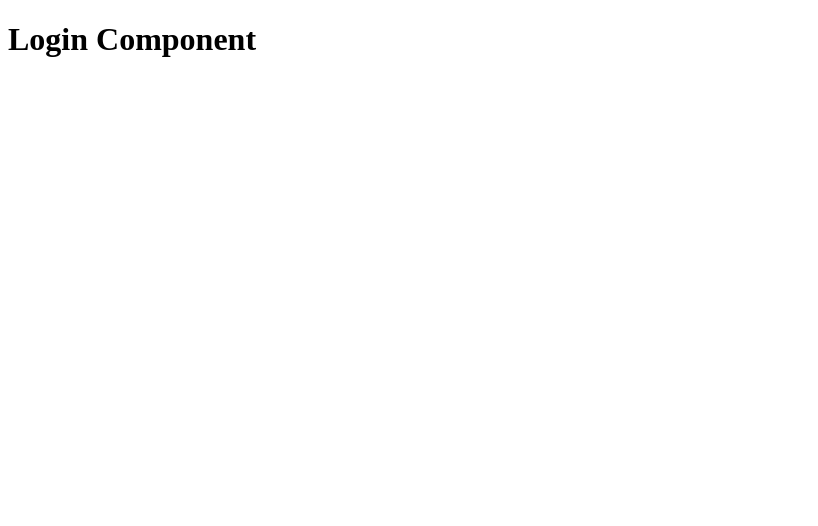
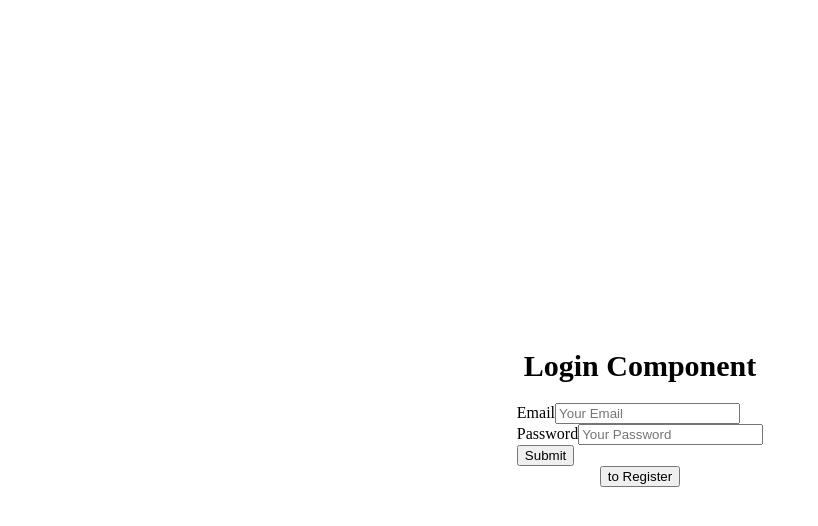
Before and after one commit to arslonbekXX/pdp-g-4, a React (Create React App) app: page /login in a window 1280 px wide. Shown: the top 526 px of the page, without its empty margins (0-818 px from the left). Built offline with nearby package versions, Linux system fonts and the light colour scheme.

Commit message:
lesson-98 finish-codes

```diff
--- a/src/App.tsx
+++ b/src/App.tsx
@@ -5,12 +5,11 @@ import { Section, Problem, Login, Register, Home } from "./pages";
 const App: FC = () => (
   <div>
     <Routes>
-      <Route path='login' element={<Login />} />
-      <Route path='register' element={<Register />} />
-
       <Route path='' element={<Home />} />
       <Route path='section' element={<Section />} />
       <Route path='problem' element={<Problem />} />
+      <Route path='login' element={<Login />} />
+      <Route path='register' element={<Register />} />
     </Routes>
   </div>
 );
--- a/src/pages/index.ts
+++ b/src/pages/index.ts
@@ -1,5 +1,5 @@
 export { default as Section } from "./section";
 export { default as Problem } from "./problem";
-export { default as Login } from "./login";
+export { default as Login } from "./login/login";
 export { default as Register } from "./register";
 export { default as Home } from "./home/home";
--- /dev/null
+++ b/src/pages/login/login.module.scss
@@ -0,0 +1,13 @@
+.wrapper {
+  height: 100vh;
+  display: flex;
+  flex-direction: column;
+  justify-content: center;
+  align-items: center;
+  .title {
+    font-size: 30px;
+  }
+}
+
+
+// .wrapper => login_wrapper__12322
--- /dev/null
+++ b/src/pages/login/login.tsx
@@ -0,0 +1,58 @@
+import React, { FormEventHandler } from "react";
+import { useNavigate } from "react-router-dom";
+
+import cls from "./login.module.scss";
+
+const Login: React.FC = () => {
+  const emailRef = React.useRef<HTMLInputElement>(null);
+  const passwordRef = React.useRef<HTMLInputElement>(null);
+  const navigate = useNavigate();
+
+  const onSubmit: FormEventHandler<HTMLFormElement> = (e) => {
+    e.preventDefault();
+
+    const email = emailRef.current?.value;
+    const password = passwordRef.current?.value;
+
+    const data = { email, password };
+    console.log("data = ", data);
+  };
+
+  return (
+    <div className={cls.wrapper}>
+      <h1 className={cls.title}>Login Component</h1>
+      <form onSubmit={onSubmit}>
+        <div>
+          <label htmlFor='email'>Email</label>
+          <input
+            type='email'
+            id='email'
+            placeholder='Your Email'
+            ref={emailRef}
+          />
+        </div>
+        <div>
+          <label htmlFor='password'>Password</label>
+          <input
+            type='password'
+            id='password'
+            placeholder='Your Password'
+            ref={passwordRef}
+          />
+        </div>
+        <Button />
+      </form>
+      <button
+        onClick={() =>
+          navigate("/register", { state: { name: "arslonbek", age: 20 } })
+        }>
+        to Register
+      </button>
+    </div>
+  );
+};
+export default Login;
+
+function Button() {
+  return <button>Submit</button>;
+}
--- a/src/pages/register.tsx
+++ b/src/pages/register.tsx
@@ -1,7 +1,17 @@
 import React from "react";
+import { useLocation } from "react-router-dom";
 
 interface RegisterProps {}
 
-const Register: React.FC<RegisterProps> = () => <h1>Register Component</h1>;
+const Register: React.FC<RegisterProps> = () => {
+  const location = useLocation();
+
+  return (
+    <div>
+      <h1>Register Component</h1>
+      <pre>{JSON.stringify(location.state)}</pre>
+    </div>
+  );
+};
 
 export default Register;
```
Also changed, not shown: main.js (added, +7 -0 lines), src/pages/login.tsx (deleted, +0 -7 lines), 1 other file (tests, documents, lock files or other folders).
